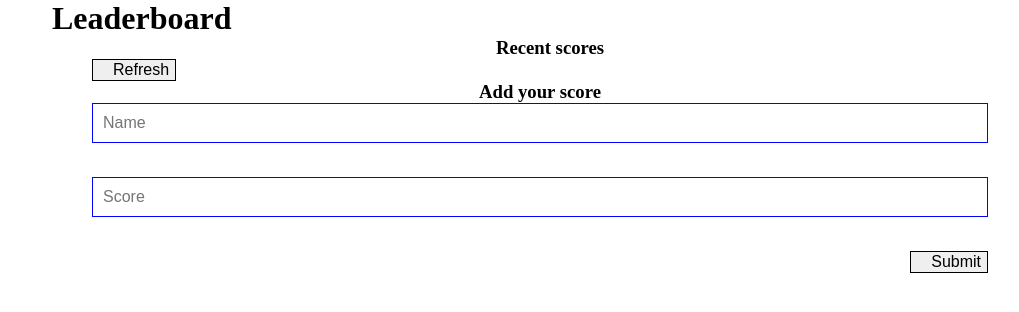
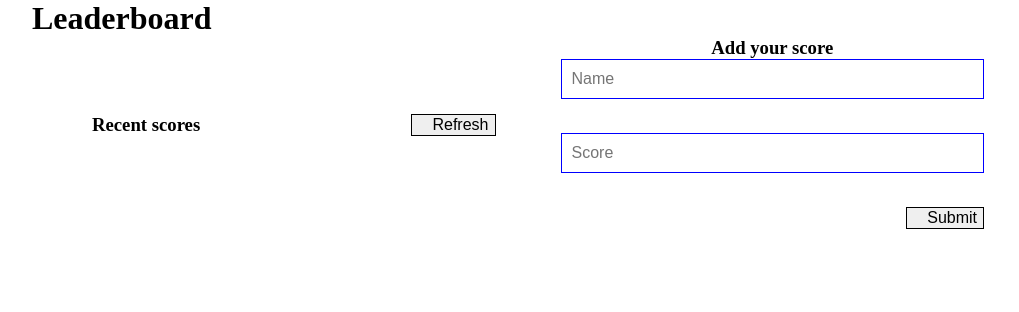
Before and after one commit to supreeti/Leaderboard, a website built with webpack: page src/index.html in a window 1280 px wide. Shown: the whole page, without its empty margins (48-1067 px from the left). Built offline with nearby package versions, Linux system fonts and the light colour scheme; no server answers.

Commit message:
resolve style

```diff
--- a/src/index.html
+++ b/src/index.html
@@ -7,12 +7,11 @@
     <title>Leaderboard</title>
 </head>
 <body>
-    <div class="main">
         <div class="leaderboard">
             <h1>Leaderboard</h1>
+            <section class="main">
             <div>
-                <div id="recent">
-                    <div>
+                <div id="recent" class="scores">
                         <h3>Recent scores</h3>
                         <button id="refresh" type="submit">Refresh</button>
                     </div>
@@ -26,8 +25,7 @@
                         <button id="submit" type="submit">Submit</button>
                     </form>
                 </div>
-            </div>
+            </section>
         </div>
-    </div>
 </body>
 </html>
--- a/src/style.css
+++ b/src/style.css
@@ -6,16 +6,17 @@
   list-style: none;
 }
 
-.main {
-  display: flex;
-  flex-direction: row;
-  align-items: center;
+.leaderboard {
+  width: 80%;
+  align-items: stretch;
   justify-content: space-between;
 }
 
-.leaderboard {
-  width: 80%;
-  justify-content: space-between;
+.main {
+  display: grid;
+  grid-template-columns: 2fr 2fr;
+  align-items: center;
+  gap: 25px;
 }
 
 .scores {
```
Also changed, not shown: dist/bundle.bundle.js, dist/index.html.
